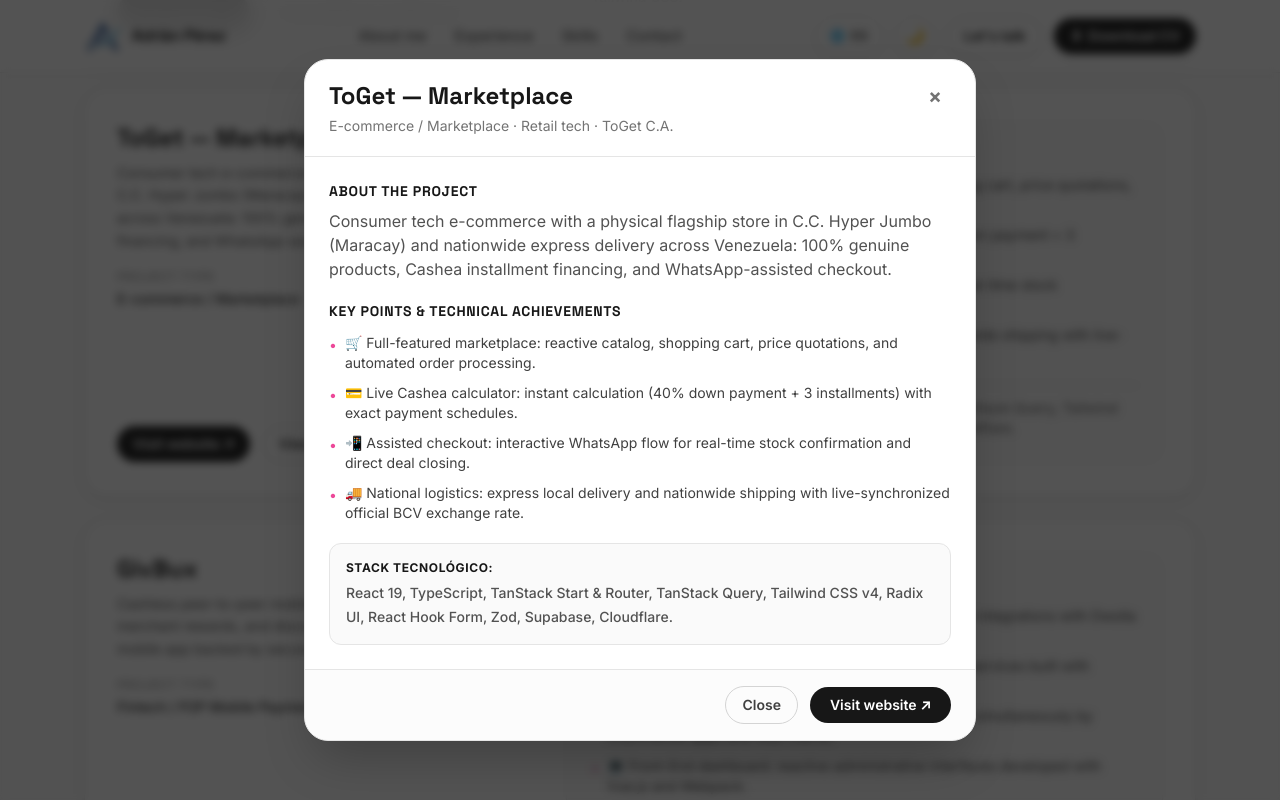
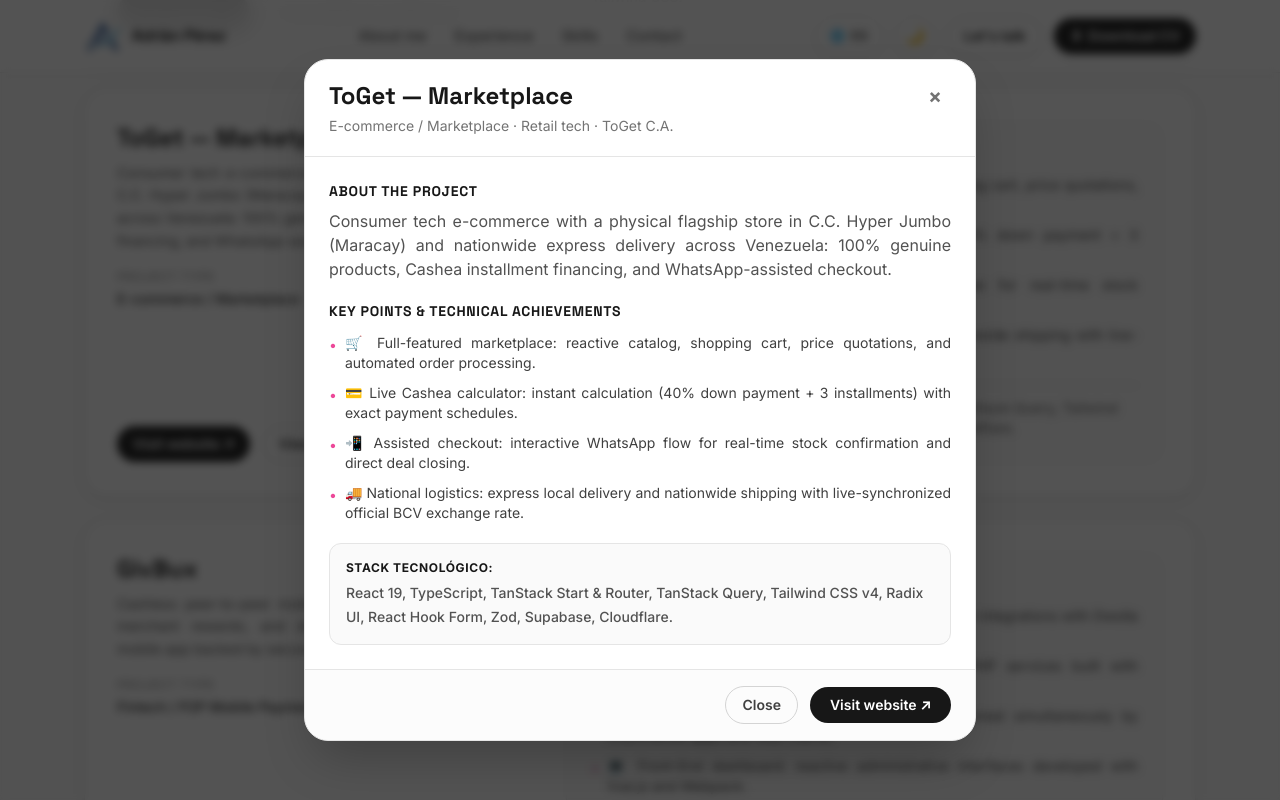
Before and after one commit to adrianjp2/portfolio, a Next.js app: page /en in a window 1280 px wide. Both pictures are taken after a click on the button "View details". Shown: the part 3248-4048 px from the top of the page. Built offline with nearby package versions, Linux system fonts and the light colour scheme.

Commit message:
style: justify experience card descriptions, bullet points and modal texts

```diff
--- a/src/components/Experience.tsx
+++ b/src/components/Experience.tsx
@@ -112,7 +112,7 @@ export const Experience: React.FC<ExperienceProps> = ({ lang }) => {
                   <h3 className="font-grotesk text-xl sm:text-2xl font-bold text-neutral-900 dark:text-white mb-2 leading-snug">
                     {project.title[lang]}
                   </h3>
-                  <p className="text-neutral-600 dark:text-neutral-300 text-sm leading-relaxed mb-4">
+                  <p className="text-neutral-600 dark:text-neutral-300 text-sm leading-relaxed mb-4 text-justify">
                     {project.cardDescription?.[lang] || project.description[lang]}
                   </p>
                   <div className="text-xs font-semibold uppercase tracking-wider text-neutral-400 dark:text-neutral-500 mb-1">
@@ -156,7 +156,7 @@ export const Experience: React.FC<ExperienceProps> = ({ lang }) => {
                       className="text-xs sm:text-sm text-neutral-700 dark:text-neutral-300 leading-relaxed flex items-start gap-2"
                     >
                       <span className="text-brand-pink flex-shrink-0 mt-0.5">•</span>
-                      <span>{point}</span>
+                      <span className="text-justify">{point}</span>
                     </li>
                   ))}
                 </ul>
--- a/src/components/ProjectModal.tsx
+++ b/src/components/ProjectModal.tsx
@@ -85,7 +85,7 @@ export const ProjectModal: React.FC<ProjectModalProps> = ({
             <h4 className="font-grotesk font-bold text-sm uppercase tracking-wider text-neutral-900 dark:text-white mb-2">
               {lang === 'es' ? 'Sobre el Proyecto' : 'About the Project'}
             </h4>
-            <p className="font-normal text-sm sm:text-base leading-relaxed text-neutral-600 dark:text-neutral-300">
+            <p className="font-normal text-sm sm:text-base leading-relaxed text-neutral-600 dark:text-neutral-300 text-justify">
               {project.modalDescription?.[lang] || project.description[lang]}
             </p>
           </div>
@@ -101,7 +101,7 @@ export const ProjectModal: React.FC<ProjectModalProps> = ({
                   className="flex items-start gap-2 text-xs sm:text-sm leading-relaxed"
                 >
                   <span className="text-brand-pink flex-shrink-0 mt-0.5">•</span>
-                  <span>{point}</span>
+                  <span className="text-justify">{point}</span>
                 </li>
               ))}
             </ul>
```
